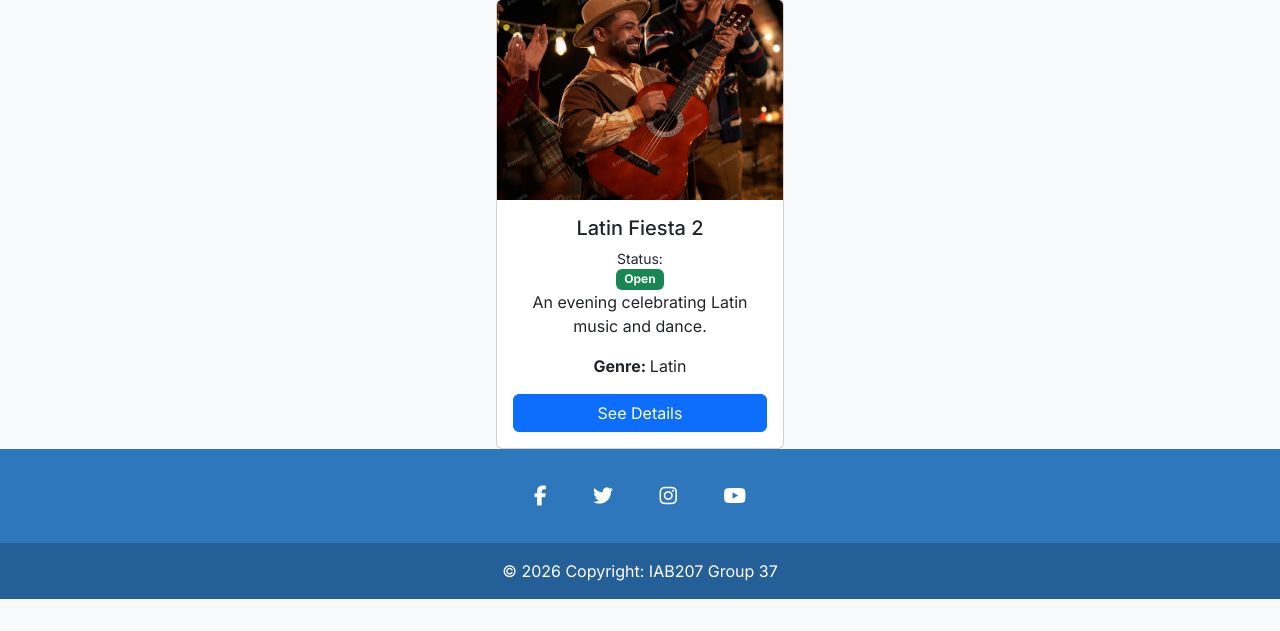
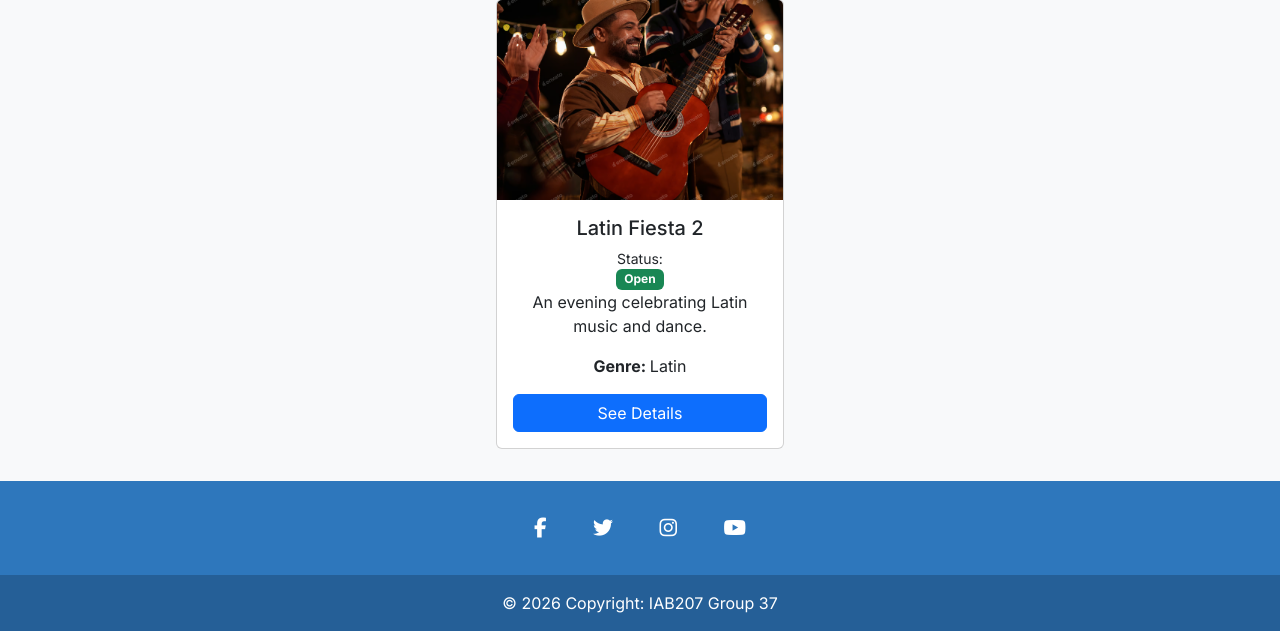
Before and after one commit to QUTSutcliffe/IAB207_Assignment_2, a Flask app: page / in a window 1280 px wide. Shown: the part 4039-4670 px from the top of the page. Before the commit the page ends 4638 px from the top, so only its background shows below. Run offline with Flask 3, Linux system fonts and the light colour scheme; data comes from the database, SQL or seed files in the repository; some libraries are stand-ins or nearby versions.

Commit message:
stopped cards from touching footer

```diff
--- a/MusicMeister/static/style/index.css
+++ b/MusicMeister/static/style/index.css
@@ -80,3 +80,7 @@ form:has(
     width: fit-content;
     align-self: center;
 }
+
+.tab-content {
+    padding-bottom: 2rem;
+}
```
